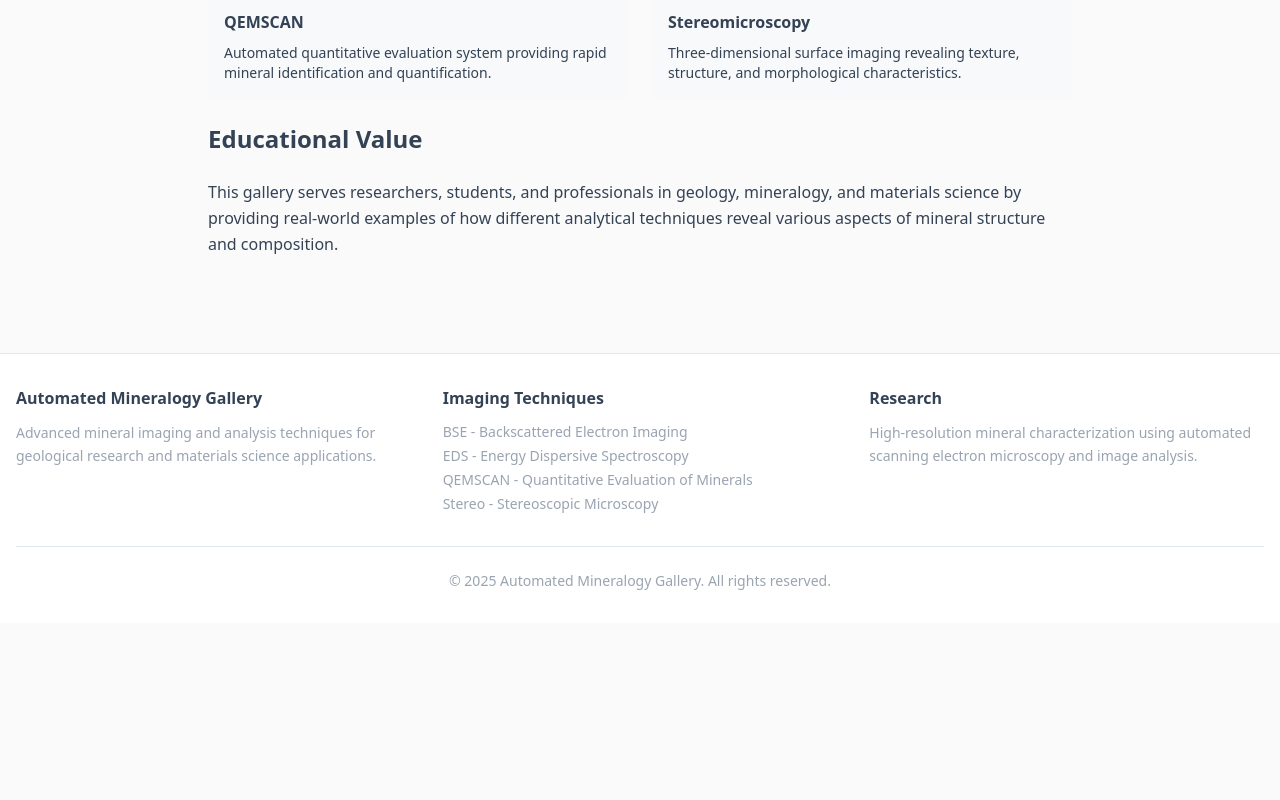
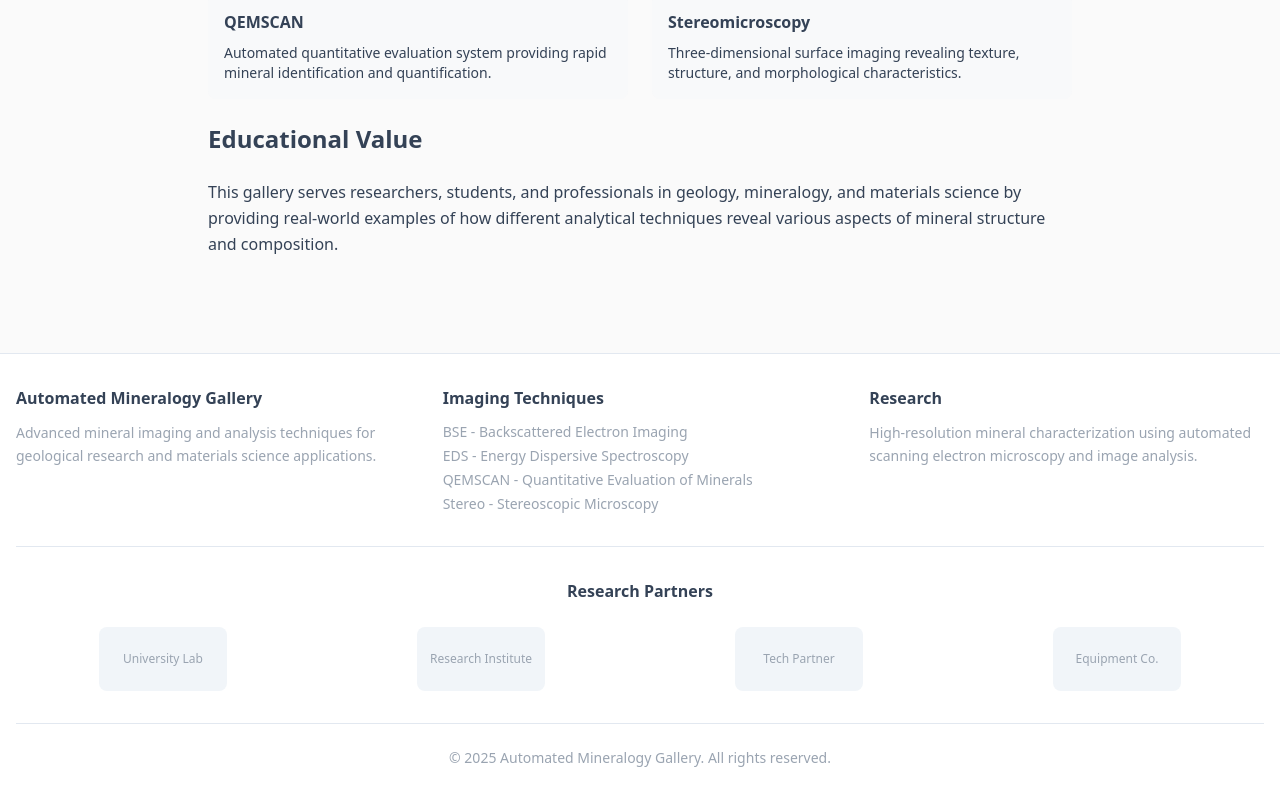
Before and after one commit to geoarabiahub/gallery, a React (Vite) app: page /about in a window 1280 px wide. Shown: the part 602-1402 px from the top of the page. Before the commit the page ends 1225 px from the top, so only its background shows below. Built offline with nearby package versions, Linux system fonts and the light colour scheme; the HTML template or start-up script is replaced by a standard one.

Commit message:
Add sponsors to footer

```diff
--- a/src/components/Footer.tsx
+++ b/src/components/Footer.tsx
@@ -33,6 +33,26 @@ const Footer = () => {
           </div>
         </div>
 
+        {/* Research Partners Section */}
+        <div className="border-t border-border mt-8 pt-8">
+          <h3 className="font-semibold text-foreground text-center mb-6">Research Partners</h3>
+          <div className="grid grid-cols-2 md:grid-cols-4 gap-6 items-center justify-items-center">
+            {/* Placeholder sponsor logos - replace with actual logos */}
+            <div className="flex items-center justify-center w-32 h-16 bg-muted rounded-lg hover:bg-muted/80 transition-colors duration-200">
+              <span className="text-xs text-muted-foreground font-medium">University Lab</span>
+            </div>
+            <div className="flex items-center justify-center w-32 h-16 bg-muted rounded-lg hover:bg-muted/80 transition-colors duration-200">
+              <span className="text-xs text-muted-foreground font-medium">Research Institute</span>
+            </div>
+            <div className="flex items-center justify-center w-32 h-16 bg-muted rounded-lg hover:bg-muted/80 transition-colors duration-200">
+              <span className="text-xs text-muted-foreground font-medium">Tech Partner</span>
+            </div>
+            <div className="flex items-center justify-center w-32 h-16 bg-muted rounded-lg hover:bg-muted/80 transition-colors duration-200">
+              <span className="text-xs text-muted-foreground font-medium">Equipment Co.</span>
+            </div>
+          </div>
+        </div>
+
         <div className="border-t border-border mt-8 pt-6 text-center">
           <p className="text-muted-foreground text-sm">
             © {currentYear} Automated Mineralogy Gallery. All rights reserved.
```
